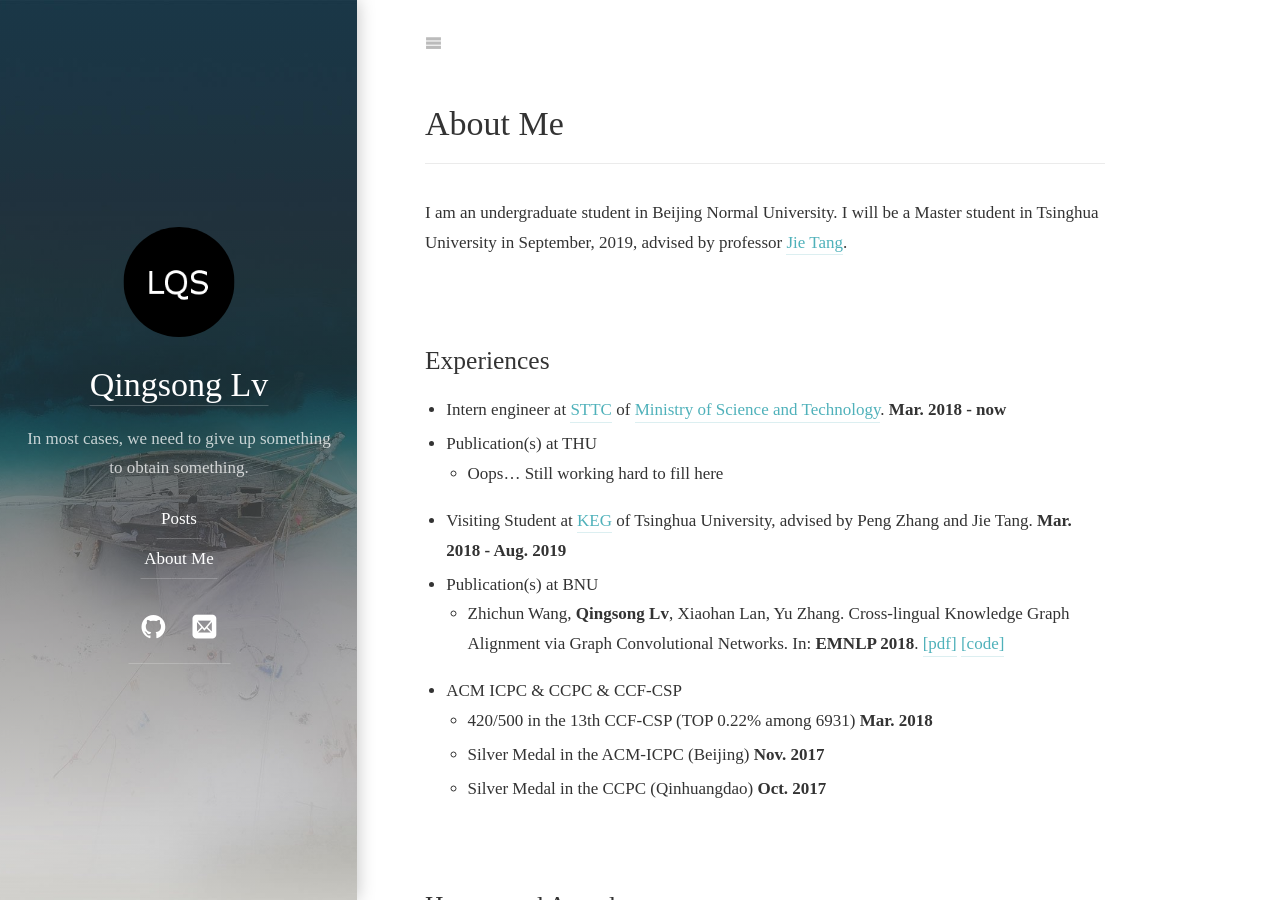
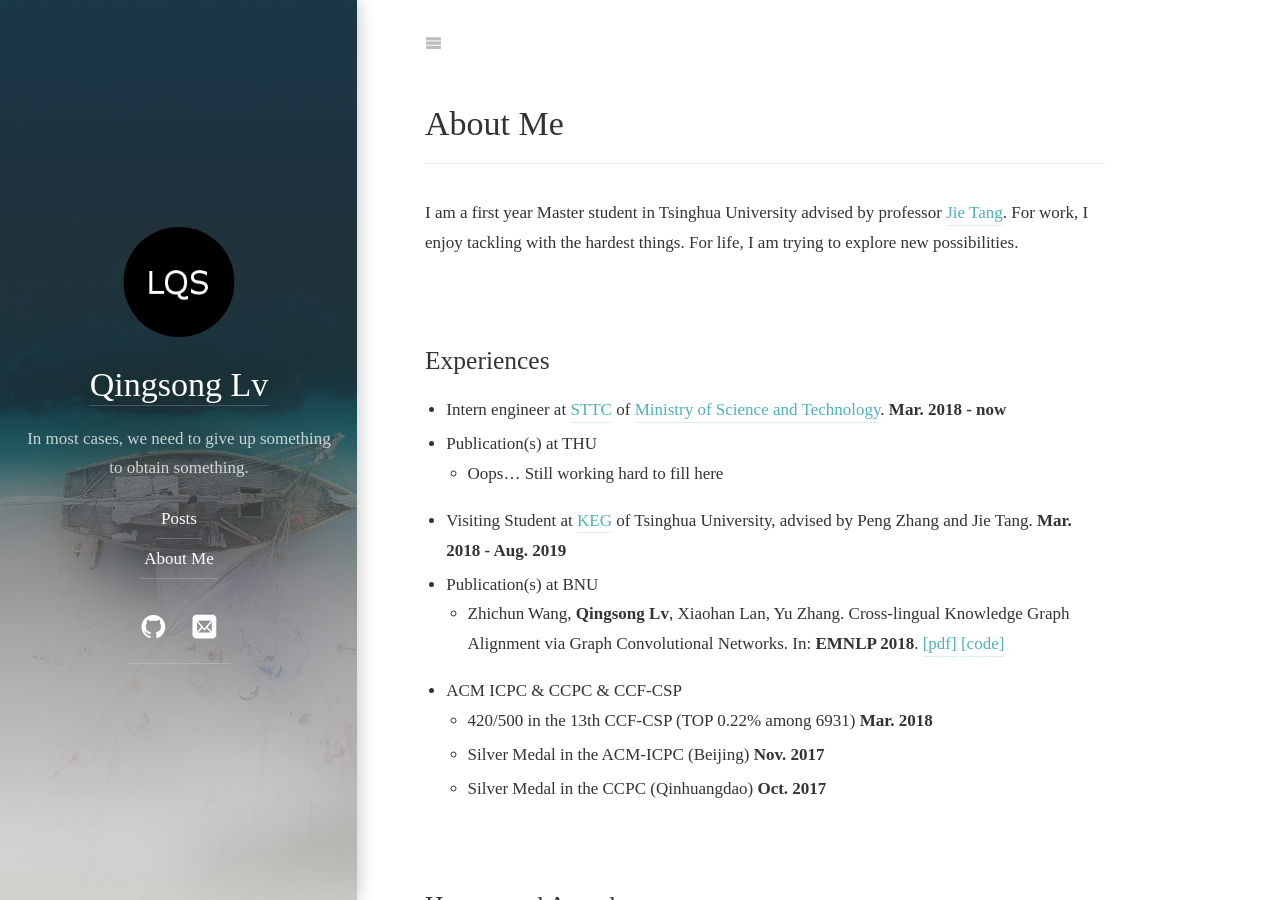
Before and after one commit to qingsonglv/qingsonglv.github.io, a Jekyll site: the page built from about.md, in a window 1280 px wide and 900 px high. Built offline with Jekyll 4.4.1, drawn with Linux system fonts in a browser that asks for light colours; some web fonts are replaced; our own code applies the rules of GitHub Pages for plain Markdown files.

Commit message:
update profile

```diff
--- a/about.md
+++ b/about.md
@@ -4,7 +4,7 @@ image: /assets/img/blog/self.jpg
 
 # About Me
 
-I am an undergraduate student in Beijing Normal University. I will be a Master student in Tsinghua University in September, 2019, advised by professor [Jie Tang](http://keg.cs.tsinghua.edu.cn/jietang/).
+I am a first year Master student in Tsinghua University advised by professor [Jie Tang](http://keg.cs.tsinghua.edu.cn/jietang/). For work, I enjoy tackling with the hardest things. For life, I am trying to explore new possibilities.
 
 ## Experiences
 
```
